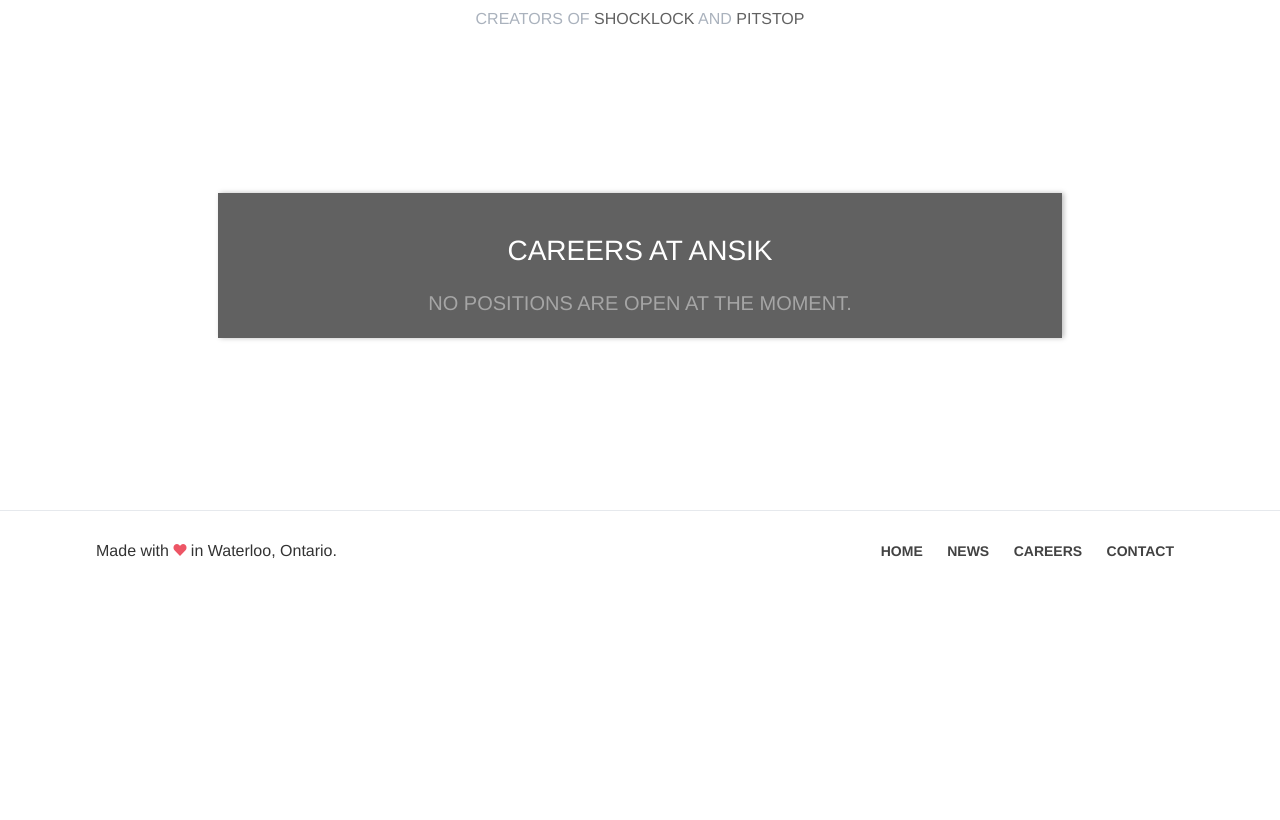
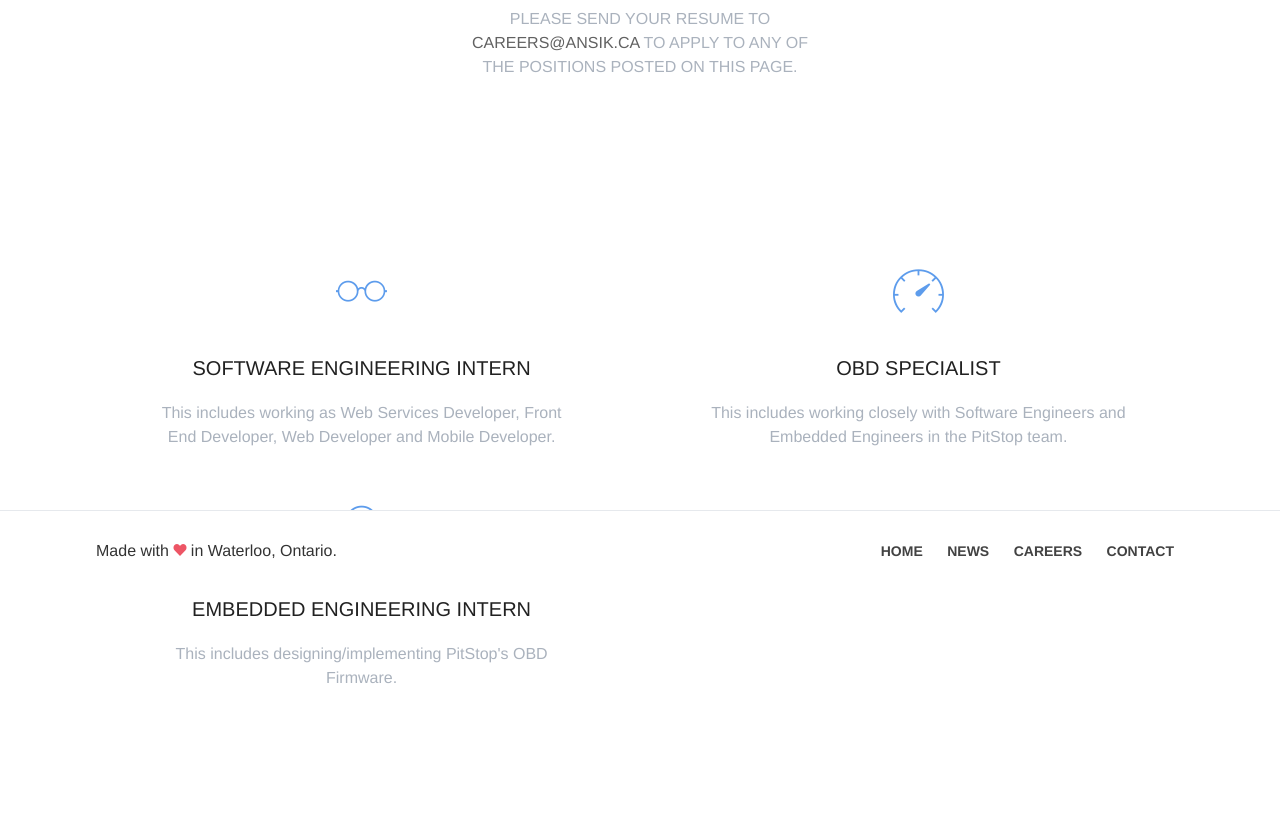
Before and after one commit to ansik-pitstop/Ansik-Website, a website: page index.html at #/careers in a window 1280 px wide. Shown: the part 213-1033 px from the top of the page. Before the commit the page ends 800 px from the top, so only its background shows below. Drawn offline with Linux system fonts and the light colour scheme; files that its build step writes are made by us from their sources; files whose address does not match are found by name.

Commit message:
improved contact and careers pages

```diff
--- a/index.html
+++ b/index.html
@@ -33,45 +33,7 @@
     <!-- Font Family -->
     <link href='http://fonts.googleapis.com/css?family=Roboto:400,300,500' rel='stylesheet' type='text/css'>
 </head>
-<body ng-app="PitStopWebsite">
-<!--
-    <header class="toolBar" id="shrinkHeader">
-        <section class="columns">
-            <h1 class="title column-2" ui-sref="home()">
-                PitStop
-            </h1>
-            <a class="link column-2" ui-sref="http://medium.com/pitstop_automotive">
-                <i class="ion-compose"></i>
-                Blog
-            </a>
-            <a class="link column-2" ui-sref="about()">
-                <i class="ion-person-stalker"></i>
-                About
-            </a>
-            <a class="link column-2" ui-sref="contact()">
-                <i class="ion-email"></i>
-                Contact Us
-            </a>
-            <a class="link column-2" href="http://facebook.com/pitstop_automotive">
-                <i class="ion-social-facebook"></i>
-                Facebook
-            </a>
-            <a class="link column-2" href="http://twitter.com/pitstop_automotive">
-                <i class="ion-social-twitter"></i>
-                Twitter
-            </a>
-        </section>
-    </header>
-    -->
-    <header class="homeHeader">
-        <section class="inner">
-            <h1 class="title">Ansik <strong>Incorporation</strong></h1>
-            <section class="fancyDivider"></section>
-            <p class="description">
-                Creators of <a href="http://shocklock.ca" target="_blank">ShockLock</a> and <a target="_blank" href="http://pitstop.ansik.ca">PitStop</a>
-            </p>
-        </section>
-    </header>
+<body ng-app="AnsikWebsite">
     <section class="mainContent">
         <section ui-view class="animated fadeIn"></section>
     </section>
--- a/partials/careers.html
+++ b/partials/careers.html
@@ -1,7 +1,41 @@
+<header class="homeHeader">
+    <section class="inner">
+        <h1 class="title"><strong>Careers at </strong>Ansik</h1>
+        <section class="fancyDivider"></section>
+        <p class="description">
+            Please send your resume to <a href="mailto:careers@ansik.ca" target="_blank">careers@ansik.ca</a> to apply to any of the positions posted on this page.
+        </p>
+    </section>
+</header>
 <section class="content hasContent">
-    <section class="inner">
-        <h3 class="heading">Careers at Ansik</h3>
-        <h5 class="heading2">
-            No positions are open at the moment.</h5>
+    <section class="columns">
+        <section class="column-6">
+            <i class="contentIcon ion-ios-glasses-outline"></i>
+            <h5 class="heading">Software Engineering Intern</h5>
+            <p class="heading2">
+                This includes working as Web Services Developer, Front End Developer, Web Developer and Mobile Developer.
+            </p>
+        </section>
+        <section class="column-6">
+            <i class="contentIcon ion-ios-speedometer-outline"></i>
+            <h5 class="heading">OBD Specialist</h5>
+            <p class="heading2">
+                This includes working closely with Software Engineers and Embedded Engineers in the PitStop team.
+            </p>
+        </section>
     </section>
 </section>
+<section class="content hasContent">
+    <section class="columns">
+        <section class="column-6">
+            <i class="contentIcon ion-ios-lightbulb-outline"></i>
+            <h5 class="heading">Embedded Engineering Intern</h5>
+            <p class="heading2">
+                This includes designing/implementing PitStop's OBD Firmware.
+            </p>
+        </section>
+    </section>
+</section>
+<section class="content hasContent">
+
+</section>
--- a/scripts/main.js
+++ b/scripts/main.js
@@ -2,7 +2,7 @@
  Initialization
  */
 
-var app = angular.module('PitStopWebsite', ['firebase', 'ui.router', 'ngAnimate']);
+var app = angular.module('AnsikWebsite', ['firebase', 'ui.router', 'ngAnimate']);
 
 /*
  Routing And Stuff
--- a/stylesheets/main.scss
+++ b/stylesheets/main.scss
@@ -43,7 +43,7 @@ $base-font-family:          "Helvetica Neue", "Roboto", sans-serif;
 .mainContent {
  @include position(relative, null null null null);
  padding: 0;
- padding-bottom: 100px;
+ padding-bottom: 70px;
  min-height: 100%;
 }
 iframe {
@@ -72,6 +72,10 @@ iframe {
  .description {
   text-transform: uppercase;
   color: $color-dark-gray;
+  width: 33%;
+  min-width: 320px;
+  display: table;
+  margin: 0 auto;
   a {
    -webkit-transition: all 1s ease;
    -moz-transition: all 1s ease;
@@ -151,22 +155,12 @@ iframe {
  padding: 20px 10px;
  background: transparent;
  &.hasContent {
-  background: $color-light-black;
-  width: 66%;
+  background: white;
   margin: 0 auto !important;
-  min-width: 420px;
-  -webkit-box-shadow: 2px 0 5px rgba(0,0,0,0.26) !important;
-  -moz-box-shadow: 2px 0 5px rgba(0,0,0,0.26) !important;
-  box-shadow: 2px 0 5px rgba(0,0,0,0.26) !important;
  }
  &.map {
-  -webkit-box-shadow: 2px 0 5px rgba(0,0,0,0.26) !important;
-  width: 66%;
   margin: 0 auto !important;
-  min-width: 420px;
-  -moz-box-shadow: 2px 0 5px rgba(0,0,0,0.26) !important;
-  box-shadow: 2px 0 5px rgba(0,0,0,0.26) !important;
-  padding: 0;
+  padding: 0 !important;
  }
  &.intro {
   background: $color-black;
@@ -174,7 +168,8 @@ iframe {
  }
  .contentIcon {
   text-align: center;
-  font-size: golden-ratio($h1-font-size, 2);
+  color: $color-blue;
+  font-size: golden-ratio($h1-font-size, 1);
   display: block;
   width: 100%;
  }
@@ -183,16 +178,18 @@ iframe {
   margin: 10px auto;
   padding: 10px 0;
   display: table;
-  color: white;
-  max-width: 50%;
+  color: $color-dark-black;
+  width: 50%;
+  min-width: 420px;
  }
  .heading2 {
   text-transform: none;
-  color: rgba(255,255,255,0.435);
+  color: $color-dark-gray;
   text-align: center;
   display: table;
   margin: auto;
   width: 62.5%;
+  min-width: 420px;
   line-height: 1.5em;
   ul {
    max-width: 100%;
```
Also changed, not shown: partials/contact.html (+9 -9 lines), partials/home.html (+9 -0 lines), build/main.min.css, build/main.min.js, stylesheets/main.css.
